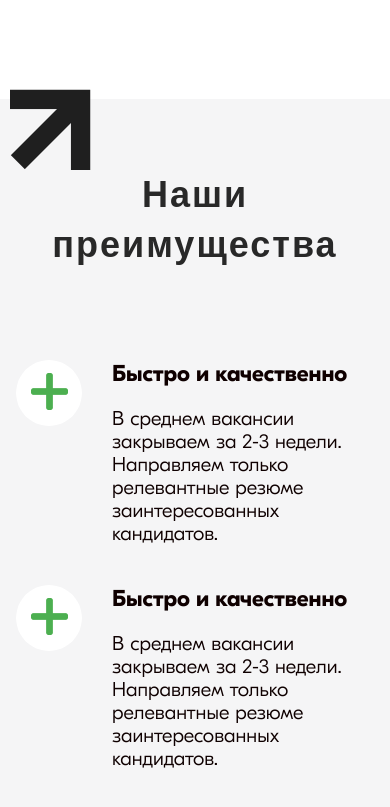
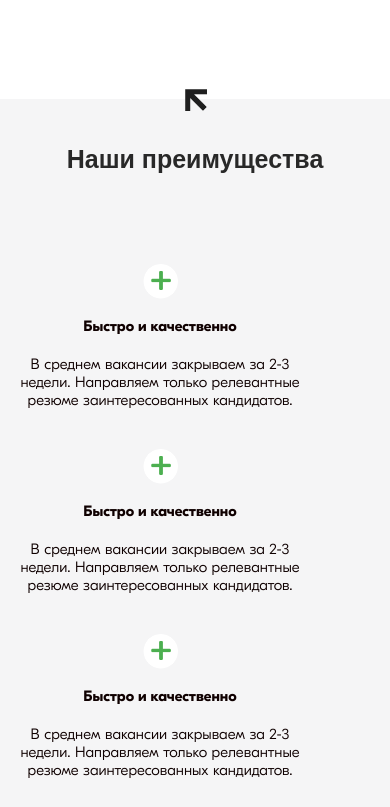
Before and after one commit to apuc/-outstaffing_land, a Vue app: page / in a window 390 px wide. Shown: the part 2757-3564 px from the top of the page. Built offline with nearby package versions, Linux system fonts and the light colour scheme.

Commit message:
fix(OurAdvantages): адаптив, доработки

```diff
--- a/src/components/ourAdvantages/OurAdvantages.vue
+++ b/src/components/ourAdvantages/OurAdvantages.vue
@@ -195,12 +195,25 @@ h2 {
 @media only screen and (min-width: 768px) and (max-width: 1024px) {
 }
 @media only screen and (min-width: 320px) and (max-width: 768px) {
+  h2 {
+    font-size: 25px;
+    line-height: 50px;
+    font-weight: 700;
+    font-style: normal;
+    letter-spacing: normal;
+    margin-bottom: 60px;
+    padding-top: 0;
+  }
   .our-advantages {
     padding: 15px;
   }
 
   .container-absolute-our-advantages {
     display: none;
+  }
+  .wrapper-content {
+    margin-left: 0;
+    margin-top: 14px;
   }
 
   .container {
@@ -216,23 +229,34 @@ h2 {
     flex-wrap: wrap;
   }
 
-  h2 {
-    font-size: 36px;
-  }
-
   .col-6 {
     padding: 20px 0;
     max-width: 340px;
+    flex-direction: column;
+    text-align: center;
   }
 
   .title {
     margin-top: 0;
     margin-bottom: 20px;
+    font-family: "GT Eesti Pro Display";
+    font-size: 15px;
+  }
+  .wrapper-img img {
+    width: 35px;
+    height: 35px;
   }
 
+  .paragraph {
+    font-size: 15px;
+    font-weight: 300;
+  }
   .arrow-right-top {
     top: -10px;
-    left: 10px;
+    width: 22px;
+    height: 22px;
+    transform: scale(-1, 1);
+    right: 60px;
   }
 }
 </style>
```
